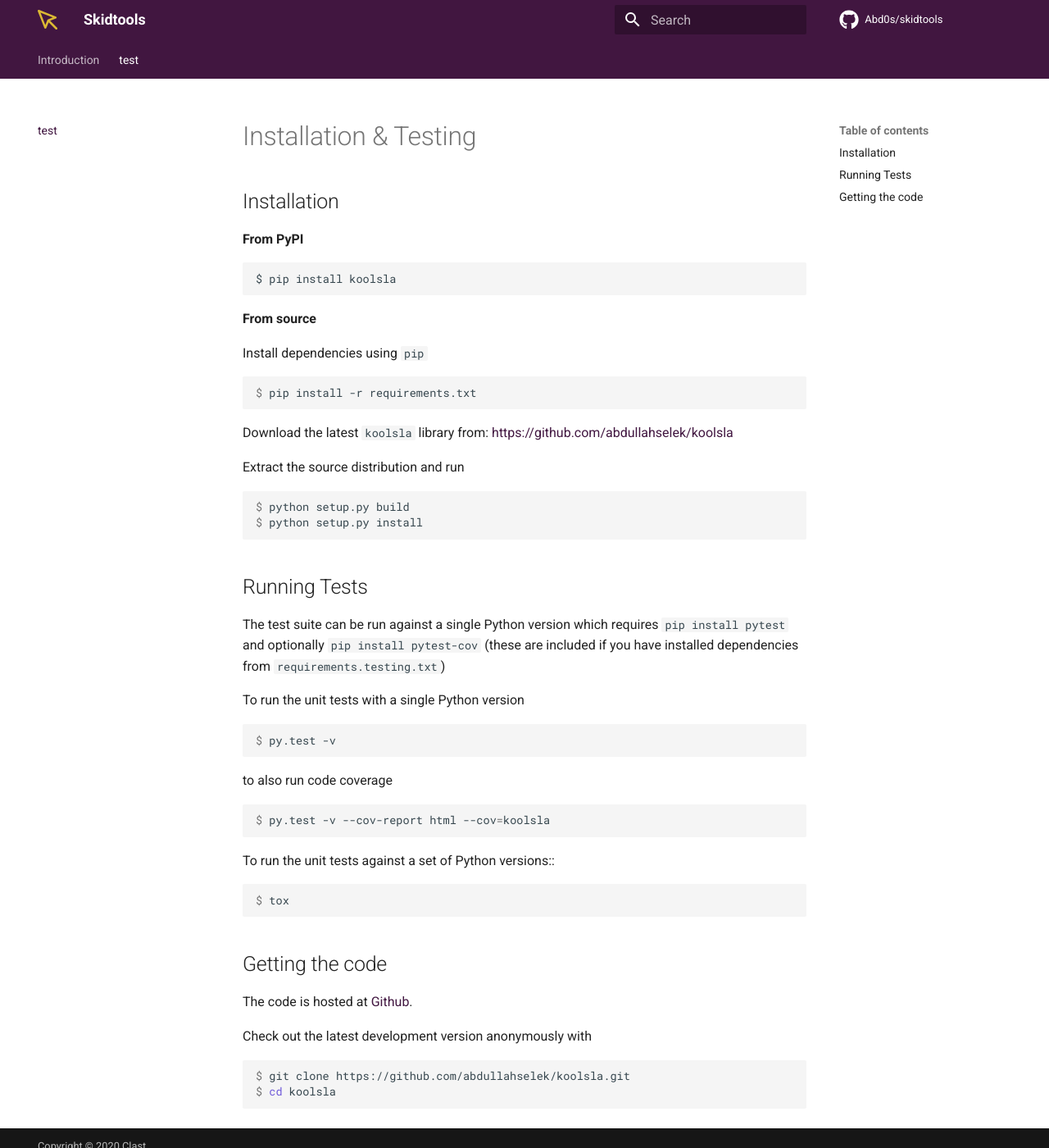
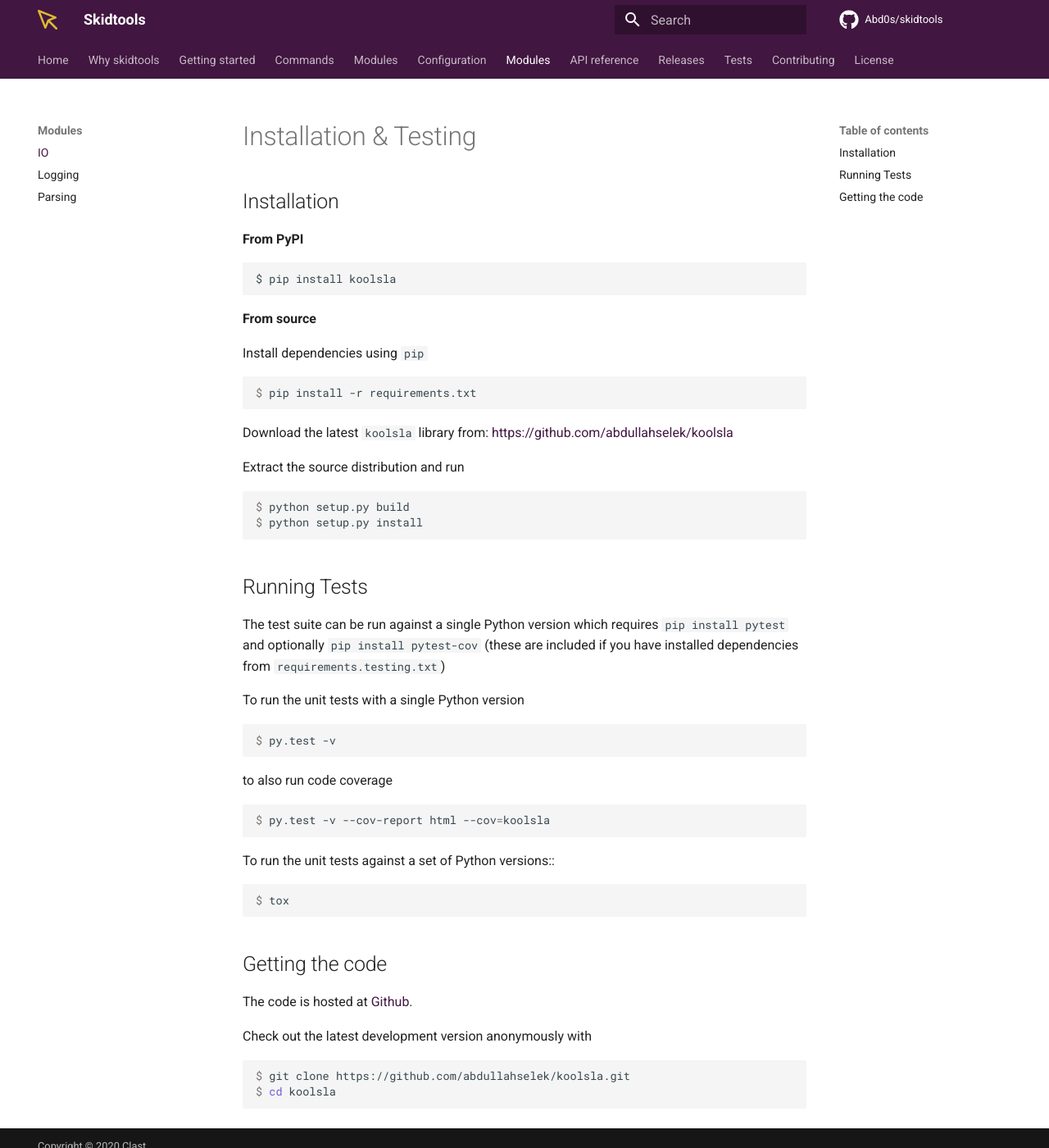
Before and after one commit to Abd0s/skid-tools, an MkDocs documentation site: the page built from docs/docs/modules/io.md, in a window 1280 px wide and 1400 px high. Shown: the whole window at 82% size. Built offline with MkDocs 1.6.1 and Material for MkDocs 9.7.7, drawn with Linux system fonts in a browser that asks for light colours; comment, search, counter and statistics services are not loaded.

Commit message:
Add docs structure and google analytics

```diff
--- a/docs/mkdocs.yml
+++ b/docs/mkdocs.yml
@@ -4,6 +4,7 @@ site_url: https://docs.clast.dev/skidtools
 site_author: Abdos
 site_description: >-
   A collection of utilities and tools to rapidly develop CLI programs. It aims to get rid of boilerplate and aid skiddies.
+
 # Repository
 repo_name: Abd0s/skidtools
 repo_url: https://github.com/Abd0s/skidtools
@@ -11,10 +12,28 @@ repo_url: https://github.com/Abd0s/skidtools
 # Copyright
 copyright: Copyright &copy; 2020 Clast
 
-# Nav
+# Page tree
 nav:
-  - Introduction: "index.md"
-  - test: "test.md"
+  - Home: "index.md"
+  - Why skidtools: "why-skidtools.md"
+  - Getting started: "getting-started.md"
+  - Commands: "commands.md"
+  - Modules: "modules.md"
+  - Configuration: "config.md"
+  - Modules:
+      - IO: "modules/io.md"
+      - Logging: "modules/logging.md"
+      - Parsing: "modules/parsing.md"
+  - API reference:
+      - IO: "api-reference/reference-io.md"
+      - Logging: "api-reference/reference-logging.md"
+      - Parsing: "api-reference/reference-parsing.md"
+  - Releases:
+    - Changelog: "releases/changelog.md"
+  - Tests: "tests.md"
+  - Contributing: "contributing.md"
+  - License: "license.md"
+
 
 # Configuration
 theme:
@@ -33,7 +52,7 @@ theme:
   favicon: assets/icon.png
 
 extra_css:
-  - stylesheets/extra.css
+  - assets/stylesheets/extra.css
 
 extra:
   social:
@@ -76,5 +95,11 @@ markdown_extensions:
 # Plugins
 plugins:
   - search
+  - awesome-pages
   - minify:
       minify_html: true
+
+# Google Analytics
+google_analytics:
+  - !!python/object/apply:os.getenv ["GOOGLE_ANALYTICS"]
+  - auto
```
Also changed, not shown: README.md, docs/docs/api-reference/reference-io.md (added), docs/docs/api-reference/reference-logging.md (added), docs/docs/api-reference/reference-parsing.md (added), docs/docs/assets/stylesheets/Fonarto.ttf (renamed from docs/docs/stylesheets/Fonarto.ttf), docs/docs/assets/stylesheets/extra.css (renamed from docs/docs/stylesheets/extra.css), docs/docs/commands.md (added), docs/docs/config.md (added), docs/docs/contributing.md (added), docs/docs/getting-started.md (added), docs/docs/license.md (added), docs/docs/modules.md (added), docs/docs/modules/io.md (renamed from docs/docs/test.md), docs/docs/modules/logging.md (added), 5 more files.
